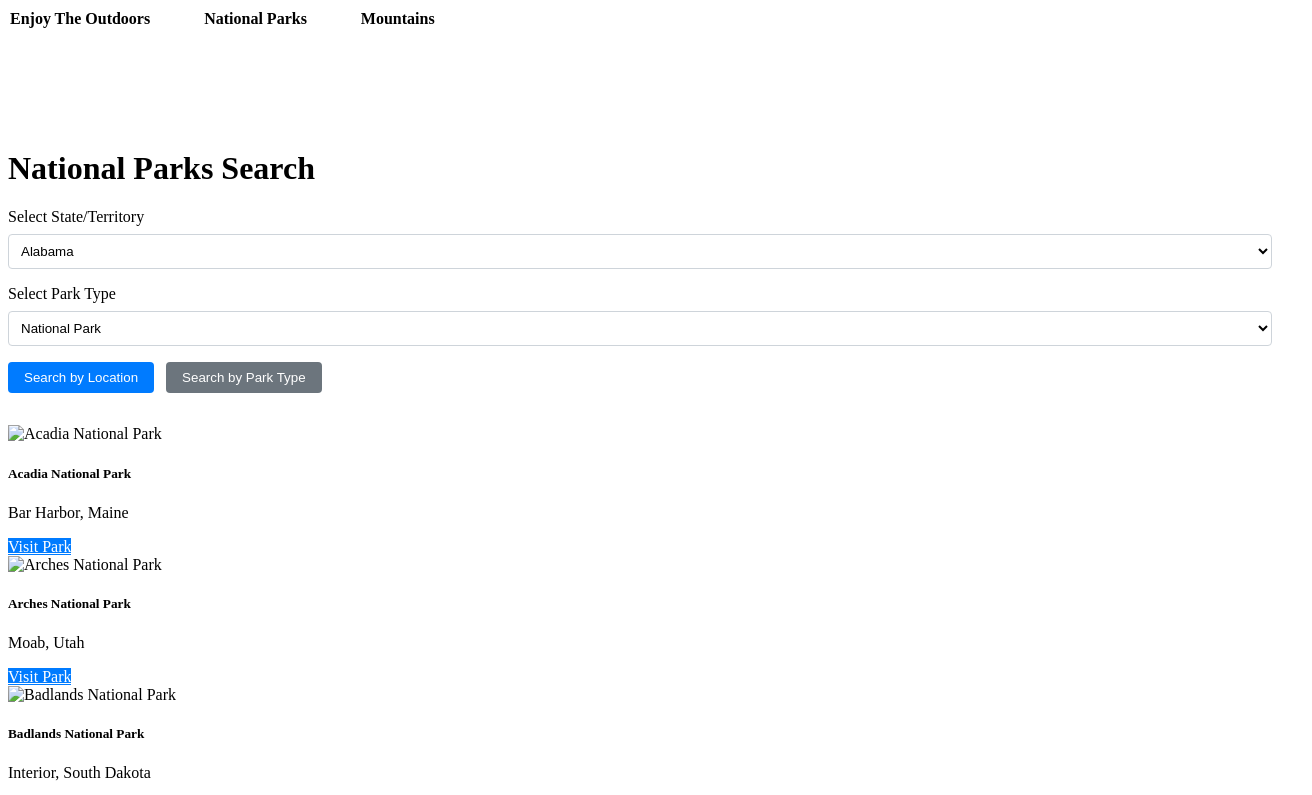
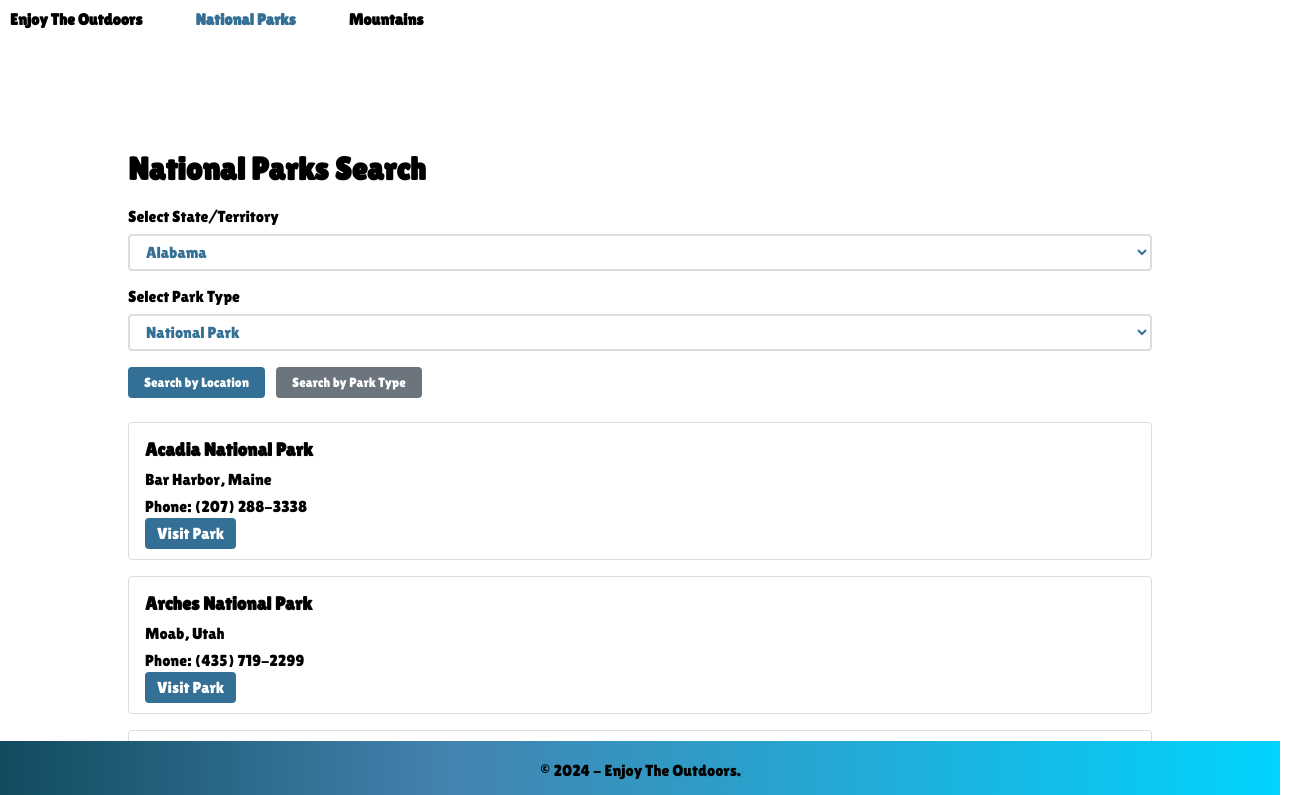
Before and after one commit to jaranesca/Enjoy-The-Outdoors, a plain HTML site: page nationalpark.html in a window 1280 px wide. Both pictures are taken after a click on the button "Search by Park Type". Shown: the top 795 px of the page, 1312 px wide, since content can reach past the window. Drawn offline with Linux system fonts and the light colour scheme.

Commit message:
updated css

```diff
--- a/css/nationalParks.css
+++ b/css/nationalParks.css
@@ -1,64 +1,20 @@
-.body{
+* {
+    margin: 0;
+    padding: 0;
+    box-sizing: border-box;
     font-family: "Lilita One", sans-serif;
+}
+
+body {
     font-weight: 400;
     font-style: normal;
-     font-weight: 400;
-     font-style: normal;
 }
 
-
-/* Buttons */
-button {
-    padding: 0.5rem 1rem;
-    border: none;
-    border-radius: 0.25rem;
-    cursor: pointer;
-    margin-right: 0.5rem;
+.container {
+    width: 80%;
+    margin: 150px auto;
 }
 
-.btn-primary {
-    background-color: #007bff; /* Bootstrap primary button color */
-    color: #fff; /* Bootstrap primary button text color */
-}
-
-.btn-secondary {
-    background-color: #6c757d; /* Bootstrap secondary button color */
-    color: #fff; /* Bootstrap secondary button text color */
-}
-
-.btn-primary:hover,
-.btn-secondary:hover {
-    filter: brightness(0.9); /* Bootstrap button hover effect */
-}
-
-.mt-4{
-    margin-top: 150px;
-}
-
-/* Form */
-.form-group {
-    margin-bottom: 1rem;
-}
-
-label {
-    display: block;
-    margin-bottom: 0.5rem;
-}
-
-select {
-    width: 100%;
-    padding: 0.5rem;
-    border: 1px solid #ced4da; /* Bootstrap form element border color */
-    border-radius: 0.25rem;
-    background-color: #fff; /* Bootstrap form element background color */
-}
-
-/* Results */
-#parksResults {
-    margin-top: 2rem;
-}
-
-/* Navbar styles */
 .navbar {
     position: fixed;
     top: 0;
@@ -77,16 +33,213 @@ select {
     margin-right: 50px;
 }
 
-/* Footer styles */
+.navbar .active {
+    color: #347095;
+}
+
+.mt-4 {
+    margin-top: 1.5rem;
+}
+
+.form-group {
+    margin-bottom: 1rem;
+}
+
+label {
+    display: block;
+    margin-bottom: .5rem;
+}
+
+.form-control {
+    display: block;
+    width: 100%;
+    padding: .375rem .75rem;
+    font-size: 1rem;
+    line-height: 1.5;
+    color: #347095;
+    background-color: #fff;
+    background-clip: padding-box;
+    border: 2px solid #ddd;
+    border-radius: .25rem;
+    transition: border-color .15s ease-in-out, box-shadow .15s ease-in-out;
+}
+
+.form-control:focus {
+    border-color:#347095;
+    outline: 0;
+    box-shadow: 0 0 0 .2rem rgba(0, 123, 255, .25);
+}
+
+.btn-primary, .btn-secondary {
+    padding: 0.5rem 1rem;
+    border: none;
+    border-radius: 0.25rem;
+    cursor: pointer;
+    margin-right: 0.5rem;
+}
+
+.btn-primary {
+    background-color: #347095;
+    color: #fff;
+}
+
+.btn-secondary {
+    background-color: #6c757d;
+    color: #fff;
+}
+
+.btn-primary:hover, .btn-secondary:hover {
+    filter: brightness(0.9);
+}
+h1{
+    margin-bottom: 20px;
+}
 footer {
     background: rgb(18,75,95);
     background: -moz-linear-gradient(90deg, rgba(18,75,95,1) 0%, rgba(67,131,175,1) 35%, rgba(0,212,255,1) 100%);
     background: -webkit-linear-gradient(90deg, rgba(18,75,95,1) 0%, rgba(67,131,175,1) 35%, rgba(0,212,255,1) 100%);
     background: linear-gradient(90deg, rgba(18,75,95,1) 0%, rgba(67,131,175,1) 35%, rgba(0,212,255,1) 100%);
-    filter: progid:DXImageTransform.Microsoft.gradient(startColorstr="#124b5f",endColorstr="#00d4ff",GradientType=1);
     color: black;
     text-align: center;
     padding: 20px;
+    position: fixed;
     bottom: 0;
     width: 100%;
 }
+* {
+    margin: 0;
+    padding: 0;
+    box-sizing: border-box;
+    font-family: "Lilita One", sans-serif;
+}
+
+body {
+    font-weight: 400;
+    font-style: normal;
+}
+
+.container {
+    width: 80%;
+    margin: 150px auto;
+}
+
+.navbar {
+    position: fixed;
+    top: 0;
+    left: 0;
+    width: 100%;
+    background: hsla(0, 0%, 100%, 0.25);
+    backdrop-filter: blur(10px);
+    z-index: 1000;
+    padding: 10px;
+}
+
+.navbar a {
+    text-decoration: none;
+    color: black;
+    font-weight: bold;
+    margin-right: 50px;
+}
+
+.navbar .active {
+    color: #347095;
+}
+
+.mt-4 {
+    margin-top: 1.5rem;
+}
+
+.form-group {
+    margin-bottom: 1rem;
+}
+
+label {
+    display: block;
+    margin-bottom: .5rem;
+}
+
+.form-control {
+    display: block;
+    width: 100%;
+    padding: .375rem .75rem;
+    font-size: 1rem;
+    line-height: 1.5;
+    color: #347095;
+    background-color: #fff;
+    background-clip: padding-box;
+    border: 2px solid #ddd;
+    border-radius: .25rem;
+    transition: border-color .15s ease-in-out, box-shadow .15s ease-in-out;
+}
+
+.form-control:focus {
+    border-color:#347095;
+    outline: 0;
+    box-shadow: 0 0 0 .2rem rgba(0, 123, 255, .25);
+}
+
+.btn-primary, .btn-secondary {
+    padding: 0.5rem 1rem;
+    border: none;
+    border-radius: 0.25rem;
+    cursor: pointer;
+    margin-right: 0.5rem;
+}
+
+.btn-primary {
+    background-color: #347095;
+    color: #fff;
+}
+
+.btn-secondary {
+    background-color: #6c757d;
+    color: #fff;
+}
+
+.btn-primary:hover, .btn-secondary:hover {
+    filter: brightness(0.9);
+}
+
+h1 {
+    margin-bottom: 20px;
+}
+
+footer {
+    background: rgb(18,75,95);
+    background: -moz-linear-gradient(90deg, rgba(18,75,95,1) 0%, rgba(67,131,175,1) 35%, rgba(0,212,255,1) 100%);
+    background: -webkit-linear-gradient(90deg, rgba(18,75,95,1) 0%, rgba(67,131,175,1) 35%, rgba(0,212,255,1) 100%);
+    background: linear-gradient(90deg, rgba(18,75,95,1) 0%, rgba(67,131,175,1) 35%, rgba(0,212,255,1) 100%);
+    color: black;
+    text-align: center;
+    padding: 20px;
+    position: fixed;
+    bottom: 0;
+    width: 100%;
+}
+
+.card {
+    border: 1px solid #ddd;
+    border-radius: .25rem;
+    padding: 1rem;
+    margin-bottom: 1rem;
+}
+
+.card h3 {
+    margin-bottom: 10px;
+}
+
+.card p {
+    margin-bottom: .5rem;
+}
+
+.card a {
+    text-decoration: none;
+    color: #fff;
+    background-color: #347095;
+    padding: .375rem .75rem;
+    border-radius: .25rem;
+}
+
+.card a:hover {
+    background-color: #28597a;
+}
--- a/css/style.css
+++ b/css/style.css
@@ -141,17 +141,17 @@
 .image-item:hover .overlay {
     opacity: 1;
 }
-
 .nature {
-    background: url('bgimages/s4.jpg') center center no-repeat;
+    background: url('bgimages/s4.jpg') no-repeat center center;
     background-size: cover;
     margin: 25px 102px;
-    padding:30px 25px 450px 25px;
+    padding: 30px 25px 450px 25px;
     border-radius: 5px;
     color: white;
     font-weight: 600;
     text-align: center;
 }
+
 
 .abtnature {
     margin-bottom: 20px; /* Adjust margin as needed */
--- a/nationalpark.html
+++ b/nationalpark.html
@@ -4,47 +4,43 @@
     <meta charset="UTF-8">
     <meta name="viewport" content="width=device-width, initial-scale=1.0">
     <title>National Parks</title>
-    <link rel="preconnect" href="https://fonts.googleapis.com">
-    <link rel="preconnect" href="https://fonts.gstatic.com" crossorigin>
+    <link rel="stylesheet" href="css/nationalParks.css">
     <link rel="preconnect" href="https://fonts.googleapis.com">
     <link rel="preconnect" href="https://fonts.gstatic.com" crossorigin>
     <link href="https://fonts.googleapis.com/css2?family=Bebas+Neue&family=Lilita+One&display=swap" rel="stylesheet">
-
     <link rel="stylesheet" href="css/nationalParks.css">
 </head>
 <body>
-
-<!-- Navbar -->
     <nav class="navbar">
         <div class="nav">
-        <a class="nav-item active" href="index.html">Enjoy The Outdoors</a>
-        <a class="nav-item" href="nationalpark.html">National Parks</a>
+            <a class="nav-item" href="index.html">Enjoy The Outdoors</a>
+            <a class="nav-item active" href="nationalpark.html">National Parks</a>
             <a class="nav-item" href="mountains.html">Mountains</a>
         </div>
     </nav>
-
+    <div class="container">
         <main class="mt-4">
+            <div class="info-container">
                 <h1>National Parks Search</h1>
                 <div class="form-group">
                     <label for="stateSelect">Select State/Territory</label>
-        <select id="stateSelect"></select>
+                    <select id="stateSelect" class="form-control"></select>
                 </div>
                 <div class="form-group mt-2">
                     <label for="parkTypeSelect">Select Park Type</label>
-        <select id="parkTypeSelect"></select>
+                    <select id="parkTypeSelect" class="form-control"></select>
                 </div>
                 <div class="form-group mt-2">
                     <button class="btn-primary" onclick="searchParksByLocation()">Search by Location</button>
                     <button class="btn-secondary" onclick="searchParksByType()">Search by Park Type</button>
                 </div>
+            </div>
             <div id="parksResults" class="mt-4"></div>
         </main>
-
-<!-- Footer -->
+    </div>
     <footer>
         <p>&copy; 2024 - Enjoy The Outdoors.</p>
     </footer>
-
     <script src="scripts/locationData.js"></script>
     <script src="scripts/parkTypeData.js"></script>
     <script src="scripts/nationalParkData.js"></script>
--- a/scripts/nationalParks.js
+++ b/scripts/nationalParks.js
@@ -23,16 +23,17 @@ function searchParksByLocation() {
     const parksResults = document.getElementById('parksResults');
     parksResults.innerHTML = ''; // Clear previous results
 
+    if (selectedState) {
         const filteredParks = nationalParksArray.filter(park => park.State === selectedState);
         if (filteredParks.length > 0) {
             filteredParks.forEach(park => {
                 let parkElement = document.createElement('div');
-            parkElement.classList.add('card', 'mb-3');
+                parkElement.classList.add('card');
                 parkElement.innerHTML = `
-                <img src="${park.Image}" class="card-img-top" alt="${park.LocationName}">
                     <div class="card-body">
-                    <h5 class="card-title">${park.LocationName}</h5>
+                        <h3 class="card-title">${park.LocationName}</h3>
                         <p class="card-text">${park.City}, ${park.State}</p>
+                        <p class="card-text">Phone: ${park.Phone}</p>
                         <a href="https://www.nps.gov/${park.LocationID.toLowerCase()}/index.htm" target="_blank" class="btn btn-primary btn-sm">Visit Park</a>
                     </div>
                 `;
@@ -42,22 +43,24 @@ function searchParksByLocation() {
             parksResults.innerHTML = '<p>No parks found for this location.</p>';
         }
     }
+}
 
 function searchParksByType() {
     const selectedType = document.getElementById('parkTypeSelect').value.toLowerCase();
     const parksResults = document.getElementById('parksResults');
     parksResults.innerHTML = ''; // Clear previous results
 
+    if (selectedType) {
         const filteredParks = nationalParksArray.filter(park => park.LocationName.toLowerCase().includes(selectedType));
         if (filteredParks.length > 0) {
             filteredParks.forEach(park => {
                 let parkElement = document.createElement('div');
-            parkElement.classList.add('card', 'mb-3');
+                parkElement.classList.add('card');
                 parkElement.innerHTML = `
-                <img src="${park.Image}" class="card-img-top" alt="${park.LocationName}">
                     <div class="card-body">
-                    <h5 class="card-title">${park.LocationName}</h5>
+                        <h3 class="card-title">${park.LocationName}</h3>
                         <p class="card-text">${park.City}, ${park.State}</p>
+                        <p class="card-text">Phone: ${park.Phone}</p>
                         <a href="https://www.nps.gov/${park.LocationID.toLowerCase()}/index.htm" target="_blank" class="btn btn-primary btn-sm">Visit Park</a>
                     </div>
                 `;
@@ -67,3 +70,4 @@ function searchParksByType() {
             parksResults.innerHTML = '<p>No parks found for this type.</p>';
         }
     }
+}
```
Also changed, not shown: css/mountains.css (+4 -5 lines), mountains.html (+3 -1 lines), scripts/mountains.js (+8 -7 lines). Lines whose indentation alone changed are shown as unchanged.
